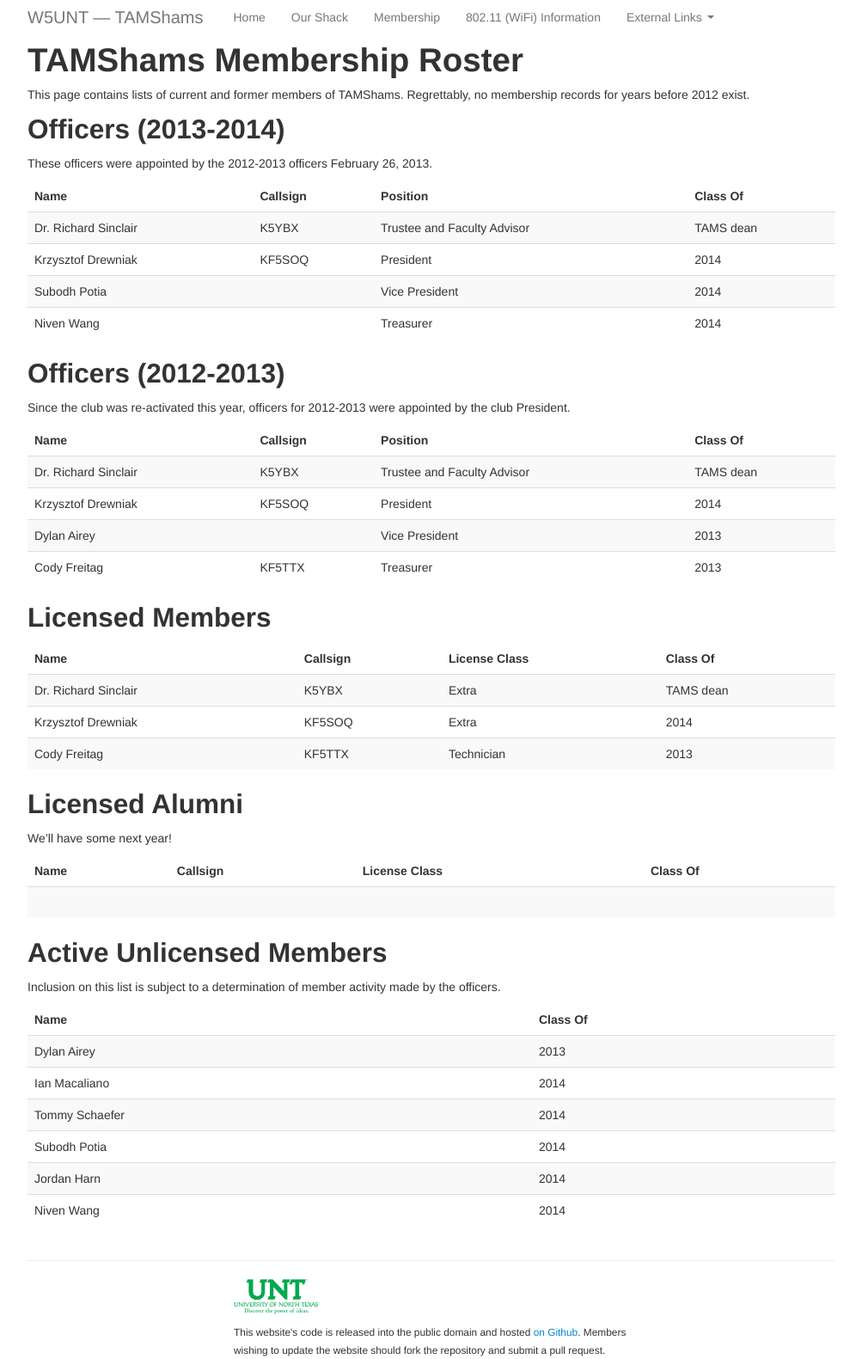
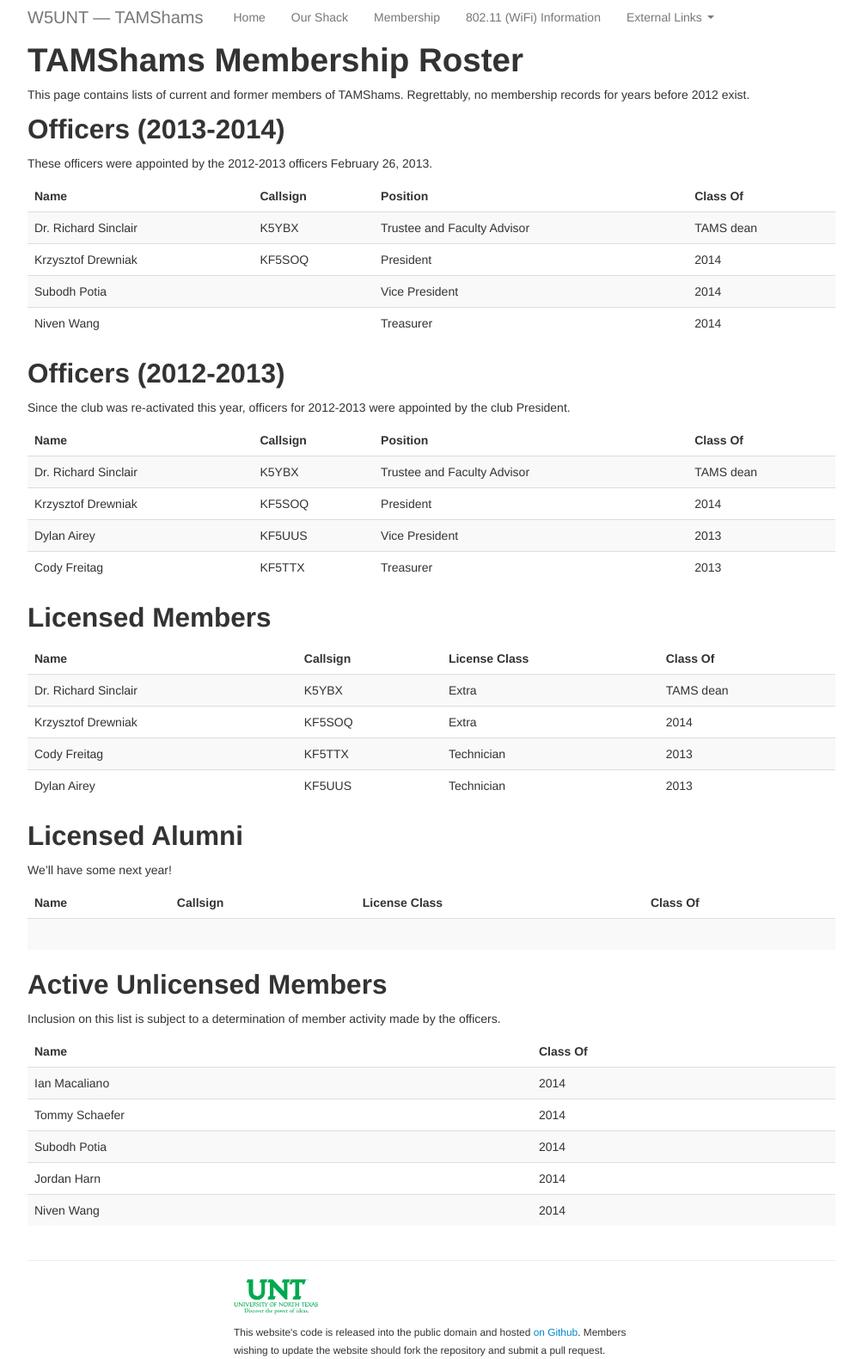
Before and after one commit to w5unt/w5unt.github.com, a Jekyll site: the page built from membership.md, in a window 1280 px wide. Shown: the whole page at 86% size, without its empty margins (138-1141 px from the left). Built offline with Jekyll 4.4.1, drawn with Linux system fonts in a browser that asks for light colours; nearby versions of some CDN libraries.

Commit message:
Updated membership lists to reflect Dylan's Tech

```diff
--- a/membership.md
+++ b/membership.md
@@ -31,7 +31,7 @@ Since the club was re-activated this year, officers for 2012-2013 were appointed
 |-------------------------------|
 |Dr. Richard Sinclair|K5YBX|Trustee and Faculty Advisor|TAMS dean|
 |Krzysztof Drewniak|KF5SOQ|President|2014|
-|Dylan Airey||Vice President|2013|
+|Dylan Airey|KF5UUS|Vice President|2013|
 |Cody Freitag|KF5TTX|Treasurer|2013|
 |-------------------------------|
 {: .table .table-striped}
@@ -45,6 +45,7 @@ Licensed Members
 |Dr. Richard Sinclair|K5YBX|Extra|TAMS dean|
 |Krzysztof Drewniak|KF5SOQ|Extra|2014|
 |Cody Freitag|KF5TTX|Technician|2013|
+|Dylan Airey|KF5UUS|Technician|2013|
 |------------------------------------|
 {: .table .table-striped}
 
```
Also changed, not shown: other parts of membership.md (+0 -1 lines).
